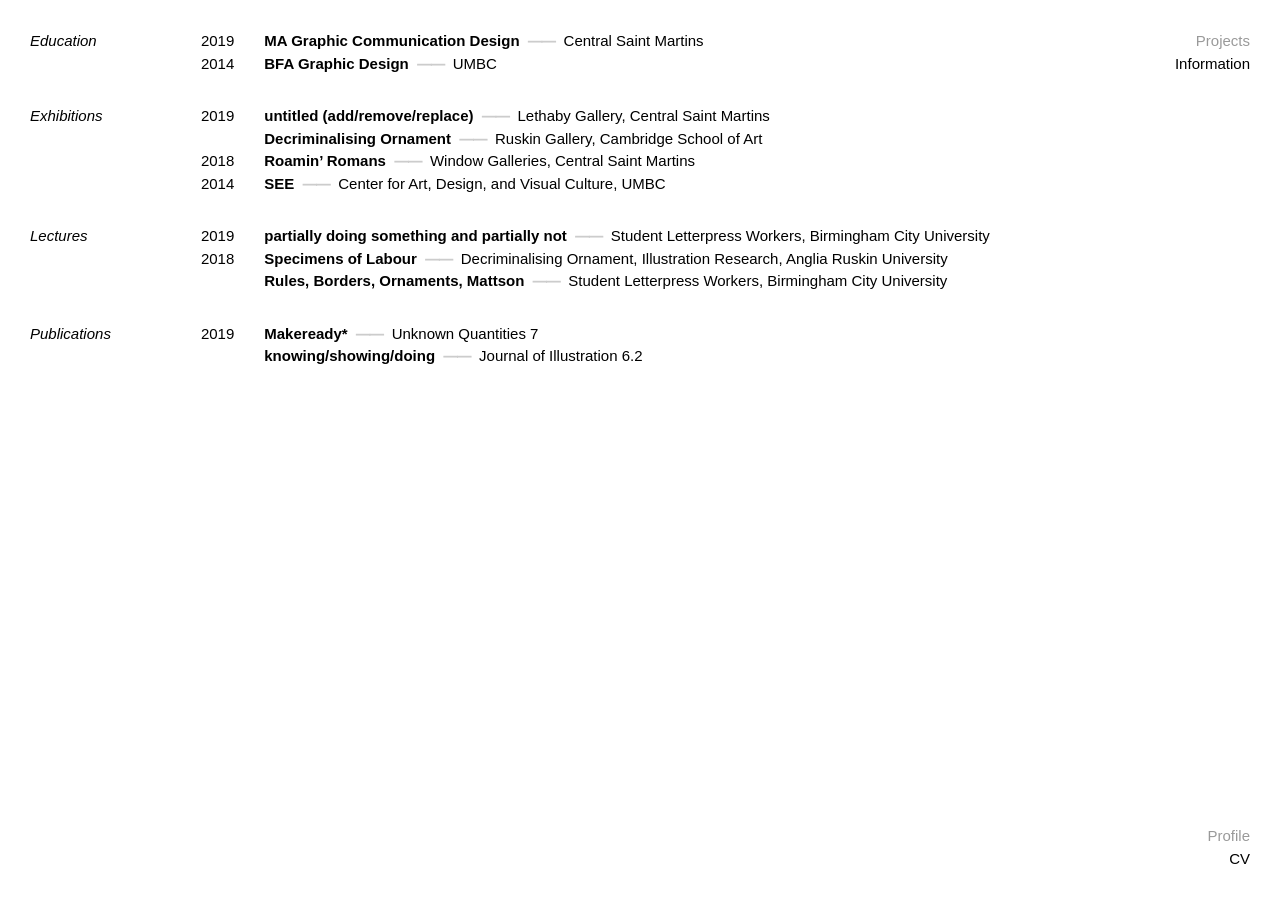
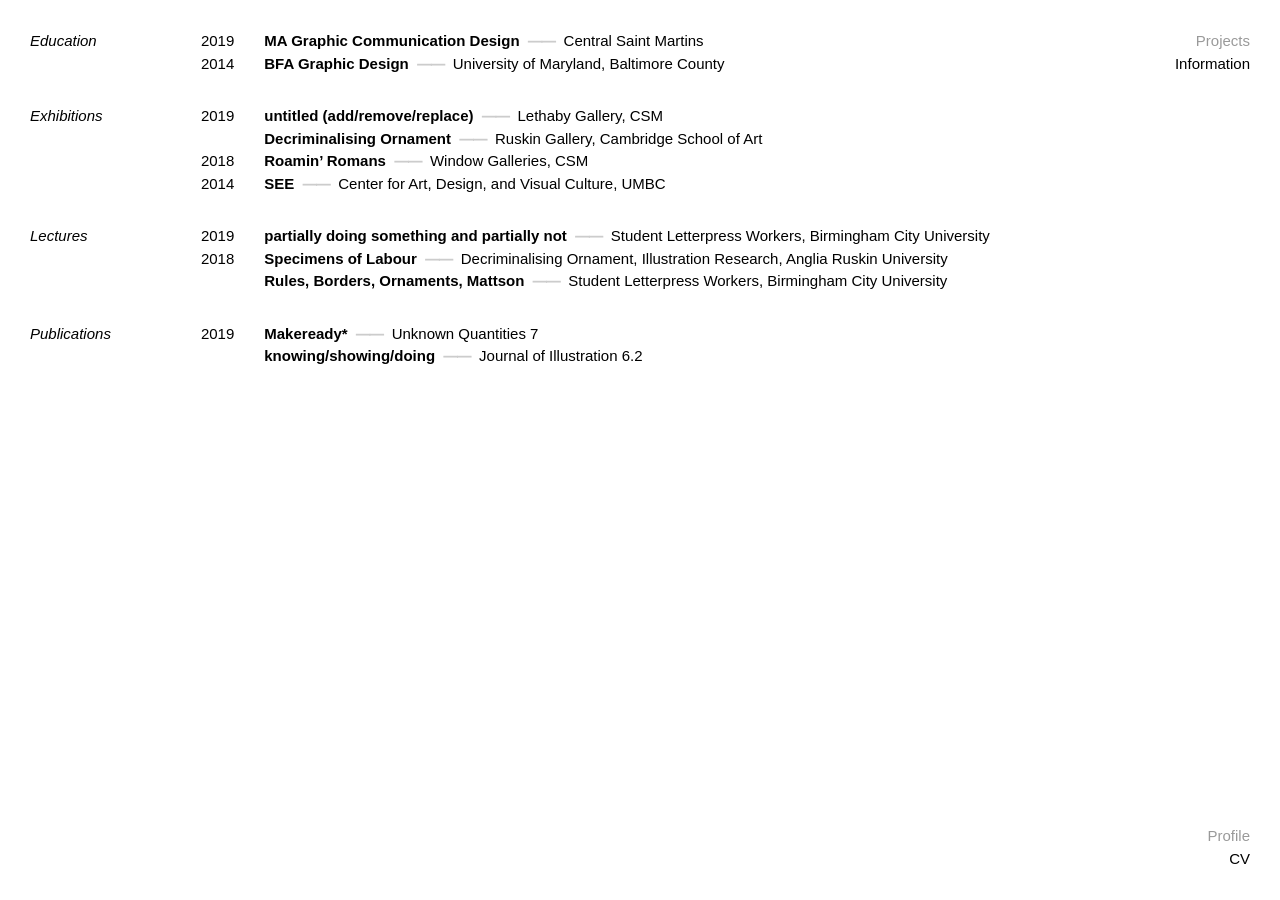
Before and after one commit to a-mg/a-m-g.org, a Jekyll site: the page built from _pages/cv.html, in a window 1280 px wide. Built offline with Jekyll 4.4.1, drawn with Linux system fonts in a browser that asks for light colours; Markdown is read by kramdown in place of the engine named in the settings.

Commit message:
Adjust verbosity

```diff
--- a/_data/cv.yml
+++ b/_data/cv.yml
@@ -5,14 +5,14 @@
       year:    2019
       place:   London
     - title:   BFA Graphic Design
-      context: UMBC
+      context: University of Maryland, Baltimore County
       year:    2014
       place:   Baltimore, MD
 
 - set: Exhibitions
   list:
     - title:   untitled (add/remove/replace)
-      context: Lethaby Gallery, Central Saint Martins
+      context: Lethaby Gallery, CSM
       year:    2019
       place:   London
       work:    an-alphabetical-walk
@@ -22,7 +22,7 @@
       place:   Cambridge
       work:    rules-borders-ornaments
     - title:   Roamin’ Romans
-      context: Window Galleries, Central Saint Martins
+      context: Window Galleries, CSM
       year:    2018
       place:   London
       work:    rules-borders-ornaments
```
